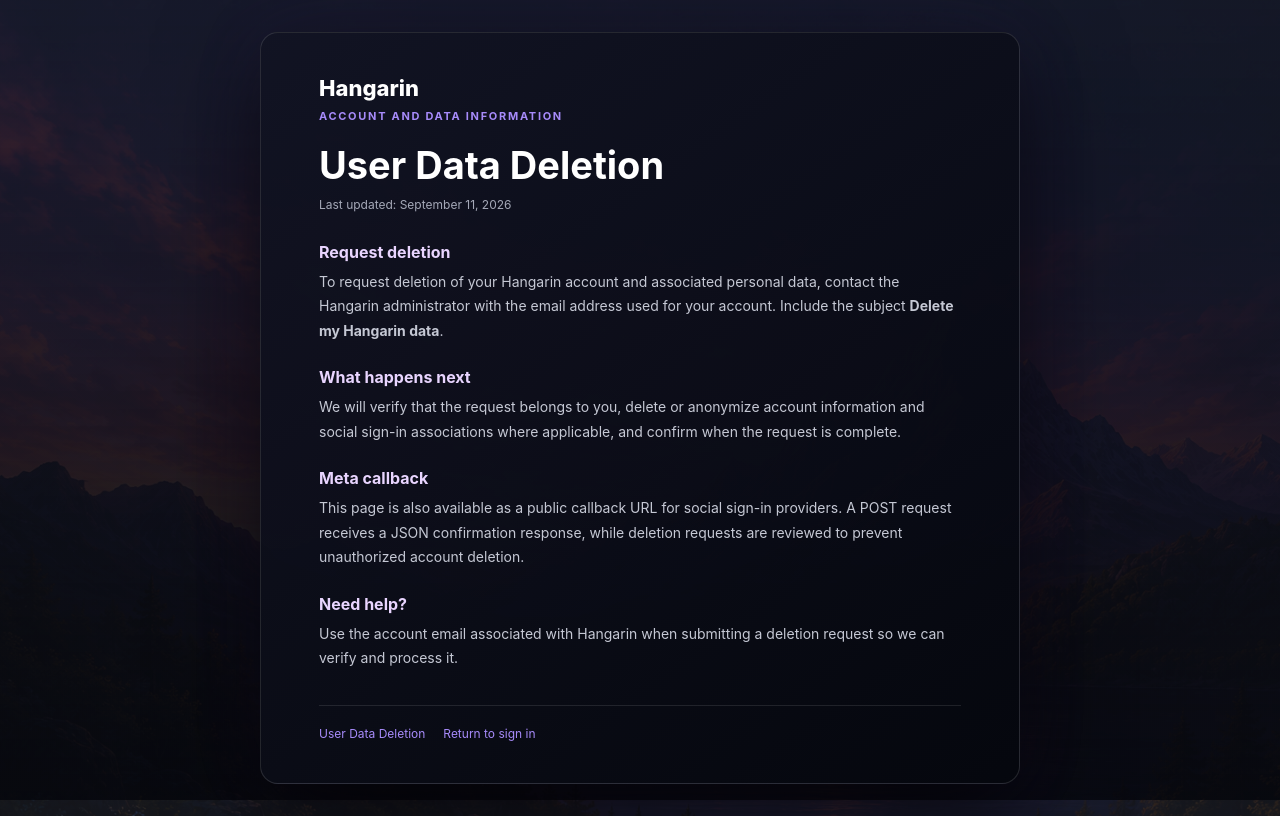
After one commit to ArbitErDL001/csHangarin, a Django app: template hangarin_project/app/templates/legal/user_data_deletion.html in a window 1280 px wide. The commit adds this page. Run offline with Django 3.2, Linux system fonts and the light colour scheme; the template is opened without the code that fills it, so the values that code supplies are empty; some libraries are stand-ins or nearby versions.

```diff
--- /dev/null
+++ b/hangarin_project/app/templates/legal/base.html
@@ -0,0 +1,25 @@
+{% load static %}
+<!doctype html>
+<html lang="en">
+<head>
+    <meta charset="utf-8">
+    <meta name="viewport" content="width=device-width, initial-scale=1">
+    <title>Hangarin | {% block title %}{% endblock %}</title>
+    <link rel="stylesheet" href="{% static 'css/login.css' %}">
+</head>
+<body class="legal-page">
+    <main class="legal-shell">
+        <article class="legal-card">
+            <a class="legal-brand" href="{% url 'account_login' %}">Hangarin</a>
+            <p class="legal-kicker">Account and data information</p>
+            <h1>{% block heading %}{% endblock %}</h1>
+            <p class="legal-updated">Last updated: September 11, 2026</p>
+            {% block content %}{% endblock %}
+            <nav class="legal-nav" aria-label="Legal pages">
+                <a href="{% url 'user-data-deletion' %}">User Data Deletion</a>
+                <a href="{% url 'account_login' %}">Return to sign in</a>
+            </nav>
+        </article>
+    </main>
+</body>
+</html>
--- /dev/null
+++ b/hangarin_project/app/templates/legal/user_data_deletion.html
@@ -0,0 +1,23 @@
+{% extends 'legal/base.html' %}
+
+{% block title %}User Data Deletion{% endblock %}
+{% block heading %}User Data Deletion{% endblock %}
+
+{% block content %}
+<section class="legal-section">
+    <h2>Request deletion</h2>
+    <p>To request deletion of your Hangarin account and associated personal data, contact the Hangarin administrator with the email address used for your account. Include the subject <strong>Delete my Hangarin data</strong>.</p>
+</section>
+<section class="legal-section">
+    <h2>What happens next</h2>
+    <p>We will verify that the request belongs to you, delete or anonymize account information and social sign-in associations where applicable, and confirm when the request is complete.</p>
+</section>
+<section class="legal-section">
+    <h2>Meta callback</h2>
+    <p>This page is also available as a public callback URL for social sign-in providers. A POST request receives a JSON confirmation response, while deletion requests are reviewed to prevent unauthorized account deletion.</p>
+</section>
+<section class="legal-section">
+    <h2>Need help?</h2>
+    <p>Use the account email associated with Hangarin when submitting a deletion request so we can verify and process it.</p>
+</section>
+{% endblock %}
--- a/hangarin_project/app/tests.py
+++ b/hangarin_project/app/tests.py
@@ -15,7 +15,6 @@
 
 		self.assertEqual(response.status_code, 200)
 		self.assertContains(response, 'Continue with Google')
-		self.assertContains(response, 'Continue with Facebook')
 		self.assertContains(response, 'Continue with GitHub')
 
 	def test_login_redirects_authenticated_user_to_home(self):
--- a/hangarin_project/app/urls.py
+++ b/hangarin_project/app/urls.py
@@ -3,6 +3,7 @@
 
 urlpatterns = [
     path('serviceworker.js', views.service_worker, name='service-worker'),
+    path('user-data-deletion/', views.user_data_deletion, name='user-data-deletion'),
     path('', views.home, name='home'),
 
     path('tasks/', views.TaskListView.as_view(), name='task-list'),
--- a/hangarin_project/static/css/login.css
+++ b/hangarin_project/static/css/login.css
@@ -495,13 +495,6 @@
     font-weight: 800;
 }
 
-.facebook-icon {
-    color: #1877f2;
-    font-family: Arial, sans-serif;
-    font-size: 18px !important;
-    font-weight: 800;
-}
-
 .github-icon {
     font-size: 10px !important;
 }
@@ -781,6 +774,101 @@
 
 #copy b {
     font-weight: 700;
+}
+
+
+/* =========================================
+   LEGAL PAGES
+   ========================================= */
+
+.legal-page {
+    min-height: 100vh;
+    height: auto;
+    overflow: auto;
+    padding: 32px 18px;
+
+    background:
+        linear-gradient(rgba(3, 4, 10, 0.76), rgba(3, 4, 10, 0.94)),
+        url("../img/background.png") center / cover fixed no-repeat;
+}
+
+.legal-shell {
+    width: min(760px, 100%);
+    margin: 0 auto;
+}
+
+.legal-card {
+    padding: 42px clamp(24px, 6vw, 58px);
+    background: linear-gradient(145deg, rgba(18, 20, 35, 0.97), rgba(5, 7, 14, 0.97));
+    border: 1px solid rgba(255, 255, 255, 0.12);
+    border-radius: 18px;
+    box-shadow: 0 30px 100px rgba(0, 0, 0, 0.8), 0 0 80px rgba(124, 58, 237, 0.08);
+}
+
+.legal-brand {
+    color: #fff;
+    font-size: 22px;
+    font-weight: 800;
+    text-decoration: none;
+}
+
+.legal-kicker {
+    margin: 8px 0 22px;
+    color: var(--accent-light);
+    font-size: 11px;
+    font-weight: 700;
+    letter-spacing: 1.7px;
+    text-transform: uppercase;
+}
+
+.legal-card h1 {
+    margin: 0;
+    font-size: clamp(28px, 5vw, 38px);
+    line-height: 1.1;
+}
+
+.legal-updated {
+    margin: 10px 0 30px;
+    color: var(--muted);
+    font-size: 12px;
+}
+
+.legal-section {
+    margin-top: 24px;
+}
+
+.legal-section h2 {
+    margin: 0 0 8px;
+    color: #e9d5ff;
+    font-size: 16px;
+}
+
+.legal-section p {
+    margin: 0;
+    color: #c5c8d4;
+    font-size: 14px;
+    line-height: 1.75;
+}
+
+.legal-section a,
+.legal-nav a {
+    color: var(--accent-light);
+    text-decoration: none;
+}
+
+.legal-section a:hover,
+.legal-nav a:hover {
+    color: #ddd6fe;
+}
+
+.legal-nav {
+    display: flex;
+    flex-wrap: wrap;
+    gap: 10px 18px;
+    margin-top: 34px;
+    padding-top: 20px;
+    border-top: 1px solid var(--border);
+    font-size: 12px;
 }
 
 
```
Also changed, not shown: hangarin_project/app/templates/account/login.html (+0 -10 lines), hangarin_project/app/views.py (+10 -1 lines), hangarin_project/hangarin_project/settings.py (+0 -8 lines), hangarin_project/db.sqlite3.
